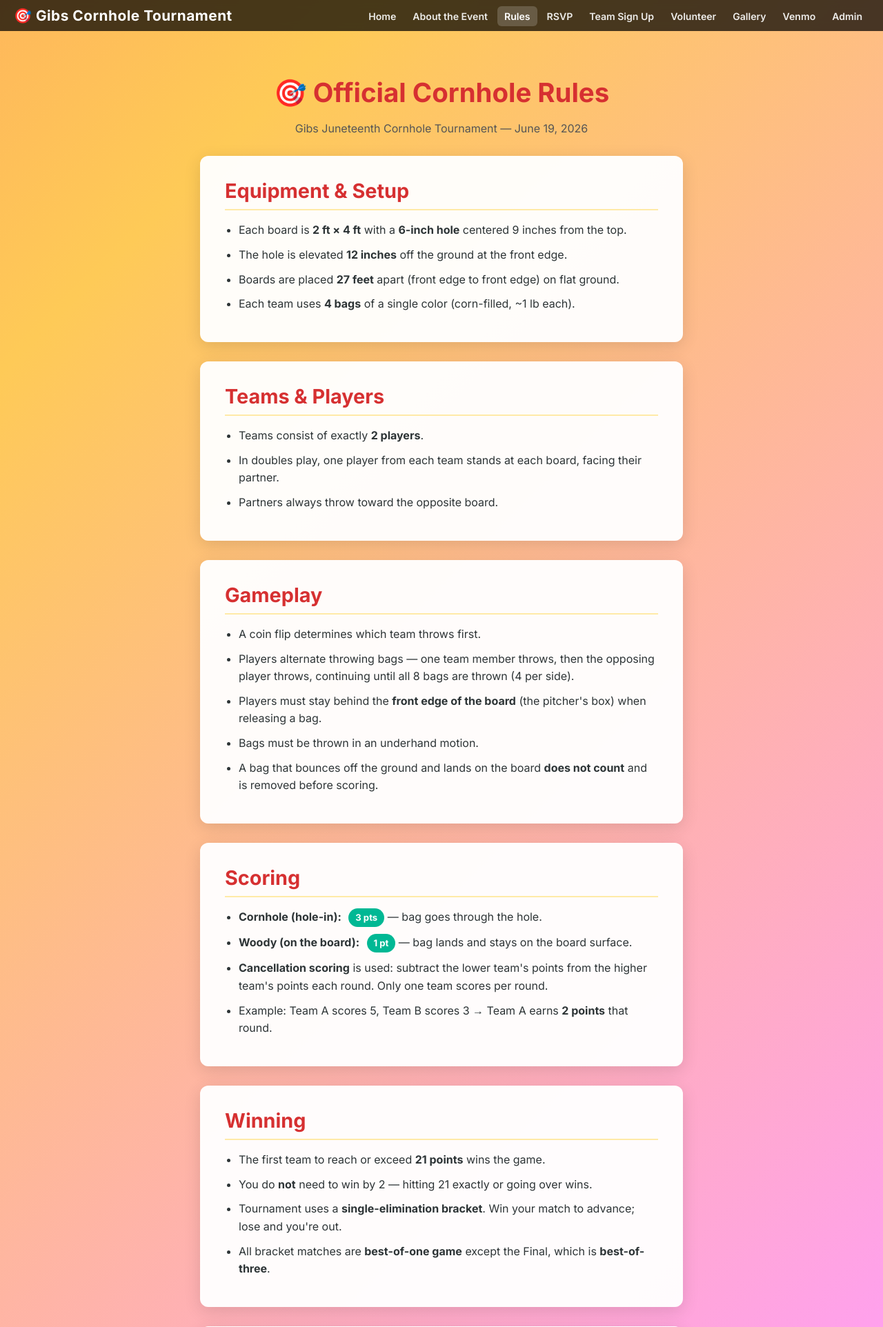
After one commit to Flock-Gib/Beer-Olympics, a Flask app: page /rules in a window 1280 px wide. The commit adds this page. Shown: the top 1924 px of the page at 69% size. Run offline with Flask 3, Linux system fonts and the light colour scheme.

Commit message:
feat: rebrand to Cornhole Tournament, add Rules page, dynamic dates, security fixes
Agent-Logs-Url: https://github.com/Flock-Gib/Beer-Olympics/sessions/7bc21a5f-0dc8-4bb1-afe2-cfd109223cf4

Co-authored-by: Flock-Gib <197844098+Flock-Gib@users.noreply.github.com>

```diff
--- a/app.py
+++ b/app.py
@@ -10,6 +10,10 @@ import csv
 import io
 from werkzeug.utils import secure_filename
 from dotenv import load_dotenv
+
+# ── Event constants ──────────────────────────────────────────────────────────
+EVENT_MONTH = 6   # June
+EVENT_DAY   = 19  # Juneteenth
 
 # Load environment variables
 load_dotenv()
@@ -85,7 +89,7 @@ init_db()
 
 # ── Admin credentials ───────────────────────────────────────────────────────
 ADMIN_USERNAME = os.getenv('ADMIN_USERNAME', 'admin')
-ADMIN_PASSWORD = os.getenv('ADMIN_PASSWORD', 'Flock1234!')
+ADMIN_PASSWORD = os.getenv('ADMIN_PASSWORD', '')
 ADMIN_TOKEN = os.getenv('ADMIN_TOKEN', '')
 
 # ── Helpers ─────────────────────────────────────────────────────────────────
@@ -109,6 +113,21 @@ def admin_required():
     return None
 
 
+# ── Template context ─────────────────────────────────────────────────────────
+
+@app.context_processor
+def inject_event_info():
+    """Inject dynamic year and event date string into every template."""
+    now = datetime.datetime.now()
+    today = now.date()
+    year = today.year
+    candidate = datetime.date(year, EVENT_MONTH, EVENT_DAY)
+    if today > candidate:
+        year += 1
+    event_date_str = datetime.date(year, EVENT_MONTH, EVENT_DAY).strftime('%B %-d, %Y')
+    return dict(current_year=today.year, event_year=year, event_date_str=event_date_str)
+
+
 # ── Routes ──────────────────────────────────────────────────────────────────
 
 @app.route('/')
@@ -122,7 +141,7 @@ def signup():
         team_count = conn.execute('SELECT COUNT(*) FROM teams').fetchone()[0]
 
     if team_count >= 16:
-        flash('Signup is closed — all 16 team slots are filled!')
+        flash('Signup is closed — all 16 cornhole team slots are filled!')
         return render_template('signup.html', closed=True)
 
     if request.method == 'POST':
@@ -344,6 +363,11 @@ def export_teams():
 
 # ── Misc pages ───────────────────────────────────────────────────────────────
 
+@app.route('/rules')
+def rules():
+    return render_template('rules.html')
+
+
 @app.route('/venmo')
 def venmo():
     return render_template('venmo.html')
--- a/templates/admin.html
+++ b/templates/admin.html
@@ -4,7 +4,7 @@
 <head>
     <meta charset="UTF-8">
     <meta name="viewport" content="width=device-width, initial-scale=1.0">
-    <title>Admin Login – Gibs Beer Olympics</title>
+    <title>Admin Login – Gibs Cornhole Tournament</title>
     <link rel="stylesheet" href="/static/styles.css">
 </head>
 <body>
@@ -43,7 +43,7 @@
     </div>
 
     <footer>
-        <p>&copy; 2025 Gibs Juneteenth Beer Olympics</p>
+        <p>&copy; {{ current_year }} Gibs Juneteenth Cornhole Tournament</p>
     </footer>
 </body>
 </html>
--- /dev/null
+++ b/templates/rules.html
@@ -0,0 +1,169 @@
+<!DOCTYPE html>
+<html lang="en">
+<head>
+    <meta charset="UTF-8">
+    <meta name="viewport" content="width=device-width, initial-scale=1.0">
+    <title>Cornhole Rules – Gibs Juneteenth Cornhole Tournament {{ event_year }}</title>
+    <link rel="stylesheet" href="/static/styles.css">
+    <style>
+        .rules-container {
+            max-width: 740px;
+            margin: 0 auto;
+            padding: 40px 20px 60px;
+        }
+
+        .rules-card {
+            background: rgba(255, 255, 255, 0.96);
+            border-radius: 12px;
+            padding: 32px 36px;
+            box-shadow: 0 6px 24px rgba(0, 0, 0, 0.12);
+            margin-bottom: 28px;
+        }
+
+        .rules-card h2 {
+            color: #d63031;
+            border-bottom: 2px solid #ffeaa7;
+            padding-bottom: 8px;
+            margin-bottom: 16px;
+        }
+
+        .rules-card ul {
+            padding-left: 20px;
+            margin: 0;
+        }
+
+        .rules-card ul li {
+            margin-bottom: 10px;
+            line-height: 1.6;
+        }
+
+        .rules-card p {
+            line-height: 1.7;
+            margin: 0 0 12px;
+        }
+
+        .rules-badge {
+            display: inline-block;
+            background: #00b894;
+            color: white;
+            font-weight: 700;
+            font-size: 0.82em;
+            padding: 3px 10px;
+            border-radius: 20px;
+            margin-left: 6px;
+            vertical-align: middle;
+        }
+    </style>
+</head>
+<body>
+    <nav>
+      <div class="navbar-container">
+        <span class="logo">🎯 Gibs Cornhole Tournament</span>
+        <button class="hamburger" aria-label="Toggle navigation" onclick="toggleNavbar()">☰</button>
+        <ul class="navbar" id="navbar">
+          <li><a href="/">Home</a></li>
+          <li><a href="/event">About the Event</a></li>
+          <li><a href="/rules" class="active">Rules</a></li>
+          <li><a href="/rsvp">RSVP</a></li>
+          <li><a href="/signup">Team Sign Up</a></li>
+          <li><a href="/volunteer">Volunteer</a></li>
+          <li><a href="/gallery">Gallery</a></li>
+          <li><a href="/venmo">Venmo</a></li>
+          <li><a href="/admin">Admin</a></li>
+        </ul>
+      </div>
+    </nav>
+
+    <div class="rules-container">
+        <h1 style="text-align:center; margin-bottom: 6px;">🎯 Official Cornhole Rules</h1>
+        <p style="text-align:center; color:#555; margin-bottom:30px;">
+            Gibs Juneteenth Cornhole Tournament — {{ event_date_str }}
+        </p>
+
+        <div class="rules-card">
+            <h2>Equipment &amp; Setup</h2>
+            <ul>
+                <li>Each board is <strong>2 ft × 4 ft</strong> with a <strong>6-inch hole</strong> centered 9 inches from the top.</li>
+                <li>The hole is elevated <strong>12 inches</strong> off the ground at the front edge.</li>
+                <li>Boards are placed <strong>27 feet</strong> apart (front edge to front edge) on flat ground.</li>
+                <li>Each team uses <strong>4 bags</strong> of a single color (corn-filled, ~1 lb each).</li>
+            </ul>
+        </div>
+
+        <div class="rules-card">
+            <h2>Teams &amp; Players</h2>
+            <ul>
+                <li>Teams consist of exactly <strong>2 players</strong>.</li>
+                <li>In doubles play, one player from each team stands at each board, facing their partner.</li>
+                <li>Partners always throw toward the opposite board.</li>
+            </ul>
+        </div>
+
+        <div class="rules-card">
+            <h2>Gameplay</h2>
+            <ul>
+                <li>A coin flip determines which team throws first.</li>
+                <li>Players alternate throwing bags — one team member throws, then the opposing player throws, continuing until all 8 bags are thrown (4 per side).</li>
+                <li>Players must stay behind the <strong>front edge of the board</strong> (the pitcher's box) when releasing a bag.</li>
+                <li>Bags must be thrown in an underhand motion.</li>
+                <li>A bag that bounces off the ground and lands on the board <strong>does not count</strong> and is removed before scoring.</li>
+            </ul>
+        </div>
+
+        <div class="rules-card">
+            <h2>Scoring</h2>
+            <ul>
+                <li><strong>Cornhole (hole-in):</strong> <span class="rules-badge">3 pts</span> — bag goes through the hole.</li>
+                <li><strong>Woody (on the board):</strong> <span class="rules-badge">1 pt</span> — bag lands and stays on the board surface.</li>
+                <li><strong>Cancellation scoring</strong> is used: subtract the lower team's points from the higher team's points each round. Only one team scores per round.</li>
+                <li>Example: Team A scores 5, Team B scores 3 → Team A earns <strong>2 points</strong> that round.</li>
+            </ul>
+        </div>
+
+        <div class="rules-card">
+            <h2>Winning</h2>
+            <ul>
+                <li>The first team to reach or exceed <strong>21 points</strong> wins the game.</li>
+                <li>You do <strong>not</strong> need to win by 2 — hitting 21 exactly or going over wins.</li>
+                <li>Tournament uses a <strong>single-elimination bracket</strong>. Win your match to advance; lose and you're out.</li>
+                <li>All bracket matches are <strong>best-of-one game</strong> except the Final, which is <strong>best-of-three</strong>.</li>
+            </ul>
+        </div>
+
+        <div class="rules-card">
+            <h2>Fouls &amp; Sportsmanship</h2>
+            <ul>
+                <li>Stepping past the front edge of the board while releasing = <strong>foul</strong> (bag is removed).</li>
+                <li>Distracting or taunting opponents is unsportsmanlike. Repeated violations may result in a forfeit at the tournament director's discretion.</li>
+                <li>Bags may <strong>not</strong> be moved or touched until the round is fully scored.</li>
+                <li>Disputes are settled by the <strong>tournament director</strong> — their decision is final.</li>
+            </ul>
+        </div>
+
+        <div class="rules-card">
+            <h2>Other Games (Free Play)</h2>
+            <p>While cornhole is the featured tournament game, the following are available as <strong>free-play</strong> activities throughout the day at your convenience:</p>
+            <ul>
+                <li>🍺 Beer Pong</li>
+                <li>🥤 Flip Cup</li>
+                <li>🤝 Team Chug</li>
+                <li>🎉 And more!</li>
+            </ul>
+            <p style="margin-top:12px; font-size:0.9em; color:#888;">
+                Please drink responsibly. No one under 21 is permitted to consume alcohol.
+            </p>
+        </div>
+    </div>
+
+    <footer>
+        <p>Contact: <a href="mailto:gibsonst1993@gmail.com">gibsonst1993@gmail.com</a></p>
+        <p>&copy; {{ current_year }} Gibs Juneteenth Cornhole Tournament</p>
+    </footer>
+
+    <script>
+        function toggleNavbar() {
+            document.getElementById("navbar").classList.toggle("show");
+        }
+    </script>
+</body>
+</html>
```
Also changed, not shown: templates/dashboard.html (+4 -4 lines), templates/event.html (+33 -9 lines), templates/gallery.html (+7 -6 lines), templates/index.html (+11 -9 lines), templates/rsvp.html (+5 -4 lines), templates/signup.html (+14 -8 lines), templates/venmo.html (+4 -3 lines), templates/volunteer.html (+4 -3 lines), 1 other file.
